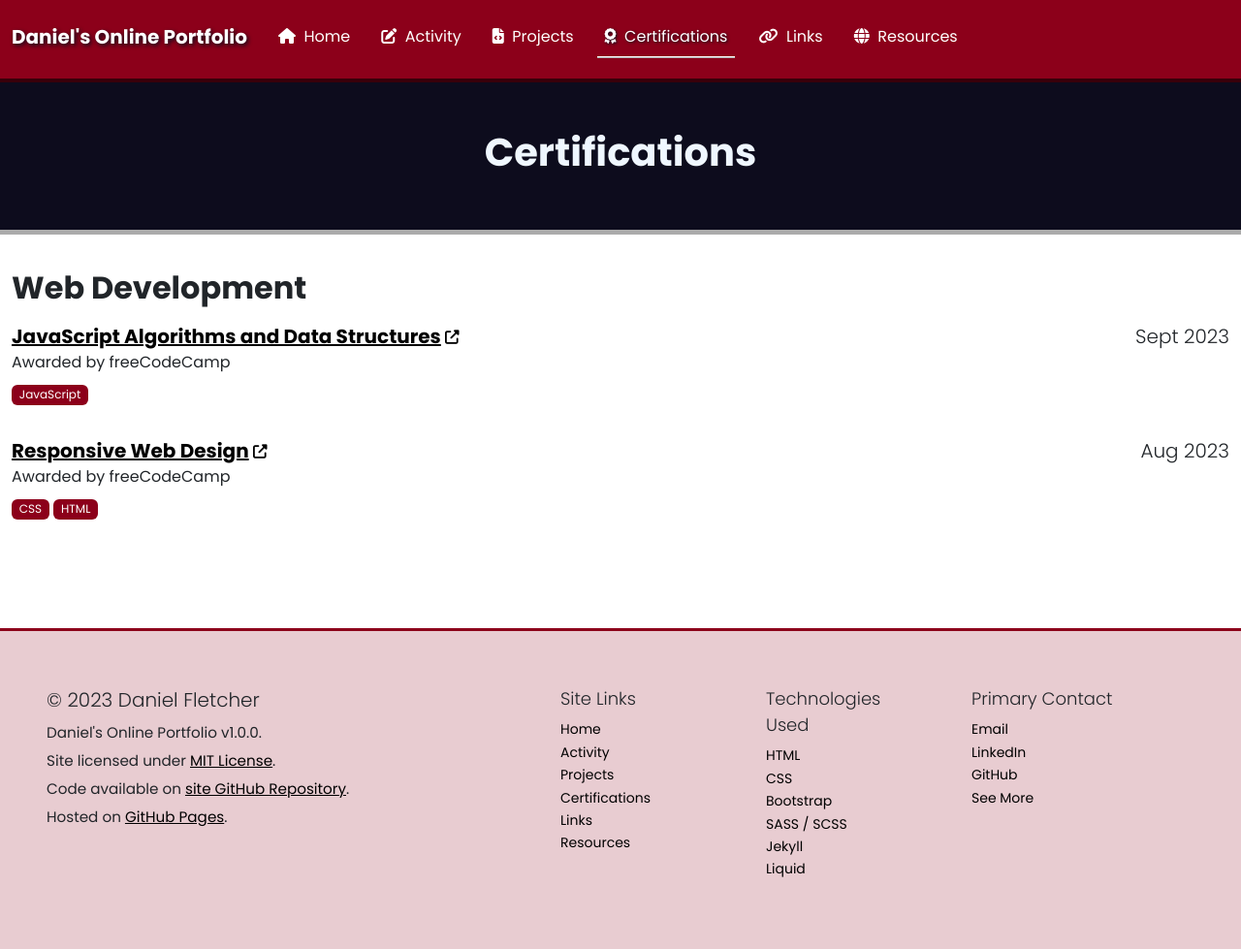
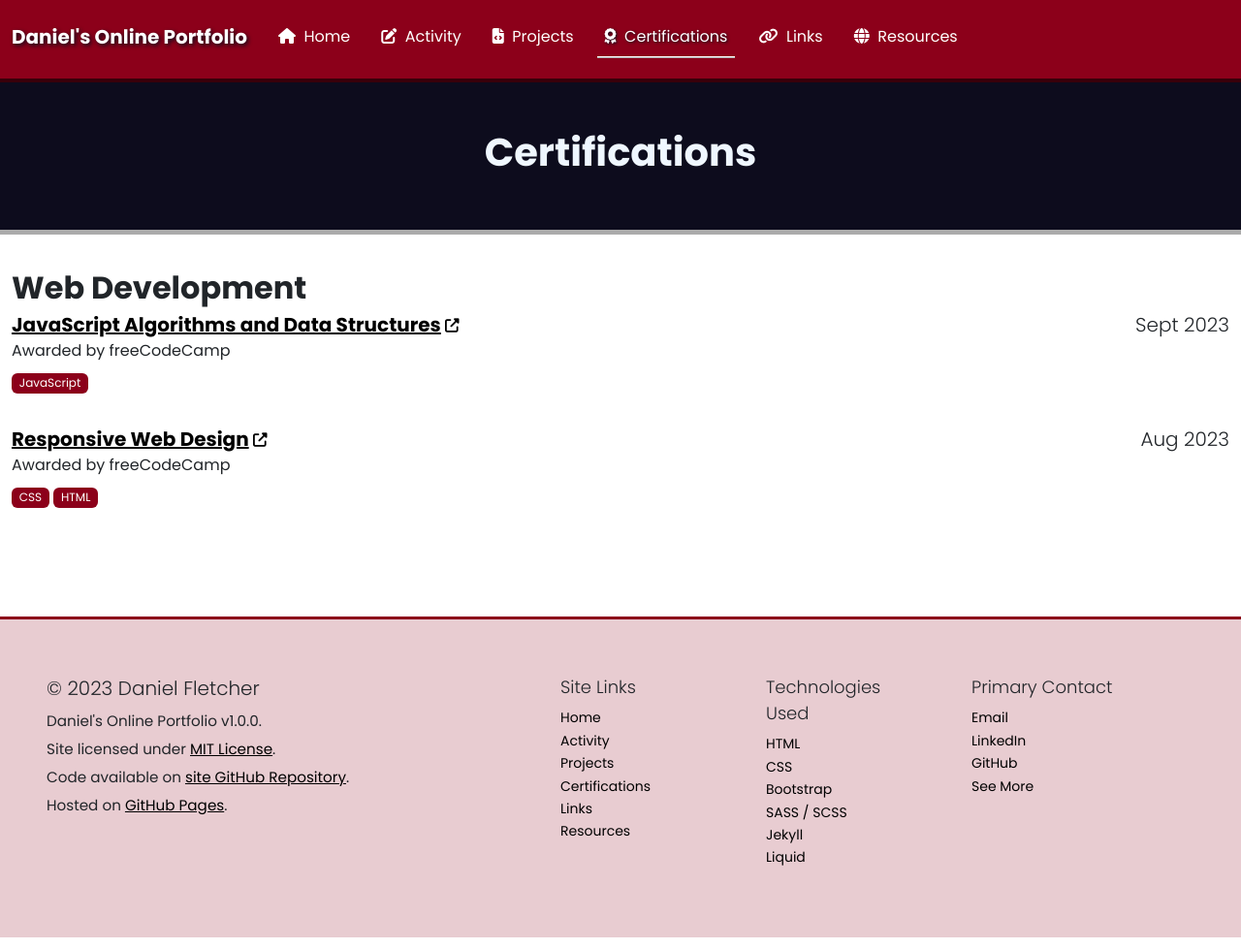
Before and after one commit to DanielTheFletch/portfolio, a Jekyll site: the page built from certifications.html, in a window 1280 px wide. Shown: the whole page at 97% size. Built offline with Jekyll 4.4.1, drawn with Linux system fonts in a browser that asks for light colours.

Commit message:
Refactor subheading into site-wide variable

```diff
--- a/_config.yml
+++ b/_config.yml
@@ -30,3 +30,6 @@ baseurl: "/portfolio"
 # SASS defaults
 sass:
   sass_dir: "/_sass"
+
+# Site-wide variables
+subheading: "h2 fw-bold mb-1 pt-0"
--- a/activity.html
+++ b/activity.html
@@ -10,7 +9,7 @@ subheading: "h2 fw-bold mb-1 pt-0"
 
 <!-- Latest post -->
 <section class="container-fluid main-section">
-  <h2 class="{{ page.subheading }}">Latest Post</h2>
+  <h2 class="{{ site.subheading }}">Latest Post</h2>
   {% assign latest = site.posts | first %}
   <div class="container my-4">
     <div class="row row-cols-1 position-relative activity-post">
@@ -27,7 +26,7 @@ subheading: "h2 fw-bold mb-1 pt-0"
 
 <!-- Previous posts -->
 <section class="container-fluid main-section">
-  <h2 class="{{ page.subheading }}">Previous Posts</h2>
+  <h2 class="{{ site.subheading }}">Previous Posts</h2>
   <p class="fs-5 fw-light mt-0 mb-4">More content coming soon!</p>
   <p class="mb-5 pb-5">As soon as any subsequent activity posts are made, the remaining post history will show up here.</p>
 </section>
--- a/certifications.html
+++ b/certifications.html
@@ -11,7 +10,7 @@ subheading: "h2 fw-bold mb-3 pt-0"
 <!-- Certifications by section -->
 {% for cert_type in site.data.certifications %}
   <section class="container-fluid main-section">
-    <h2 class="{{ page.subheading }}">{{ cert_type.title }}</h2>
+    <h2 class="{{ site.subheading }}">{{ cert_type.title }}</h2>
     {% assign certs = cert_type.certs | reverse %}
     {% for cert in certs %}
       <div class="row row-cols-2">
--- a/index.html
+++ b/index.html
@@ -13,7 +12,7 @@ subheading: "h2 fw-bold mb-1 pb-0"
 
 <!-- About me -->
 <section class="container-fluid main-section" id="about-me">
-  <h2 class="{{ page.subheading }}">About Me</h2>
+  <h2 class="{{ site.subheading }}">About Me</h2>
   <div class="container-fluid mx-0 px-0">
     <div class="clearfix">
       <figure class="col-md-6 float-md-end mb-3 ms-md-3">
@@ -31,7 +30,7 @@ subheading: "h2 fw-bold mb-1 pb-0"
 
 <!-- Contact information -->
 <section class="container-fluid bg-dark fg-light pb-3" id="contact-info">
-  <h2 class="{{ page.subheading }}">Contact Information</h2>
+  <h2 class="{{ site.subheading }}">Contact Information</h2>
   <div class="container text-center">
     <div class="row row-cols-1 pb-0 pt-2">
       <div class="col">
--- a/links.html
+++ b/links.html
@@ -11,7 +10,7 @@ subheading: "h2 fw-bold mb-1 pt-0"
 <!-- Links by section -->
 {% for link_type in site.data.links %}
   <section class="container-fluid main-section">
-    <h2 class="{{ page.subheading }}">{{ link_type.title }}</h2>
+    <h2 class="{{ site.subheading }}">{{ link_type.title }}</h2>
     <p class="fs-5 fw-light mt-0 mb-4">{{ link_type.subtitle }}</p>
     <div class="row row-cols-1">
       {% for item in link_type.items %}
--- a/resources.html
+++ b/resources.html
@@ -11,7 +10,7 @@ subheading: "h2 fw-bold mb-1 pt-0"
 <!-- Resources by section -->
 {% for resource_type in site.data.resources %}
   <section class="container-fluid main-section">
-    <h2 class="{{ page.subheading }}">{{ resource_type.title }}</h2>
+    <h2 class="{{ site.subheading }}">{{ resource_type.title }}</h2>
     <p class="fs-5 fw-light mt-0 mb-4">{{ resource_type.subtitle }}</p>
     <div class="row row-cols-1">
       {% for resource in resource_type.resources %}
```
Also changed, not shown: other parts of activity.html (+0 -1 lines), other parts of certifications.html (+0 -1 lines), other parts of index.html (+0 -1 lines), other parts of links.html (+0 -1 lines), other parts of resources.html (+0 -1 lines).
